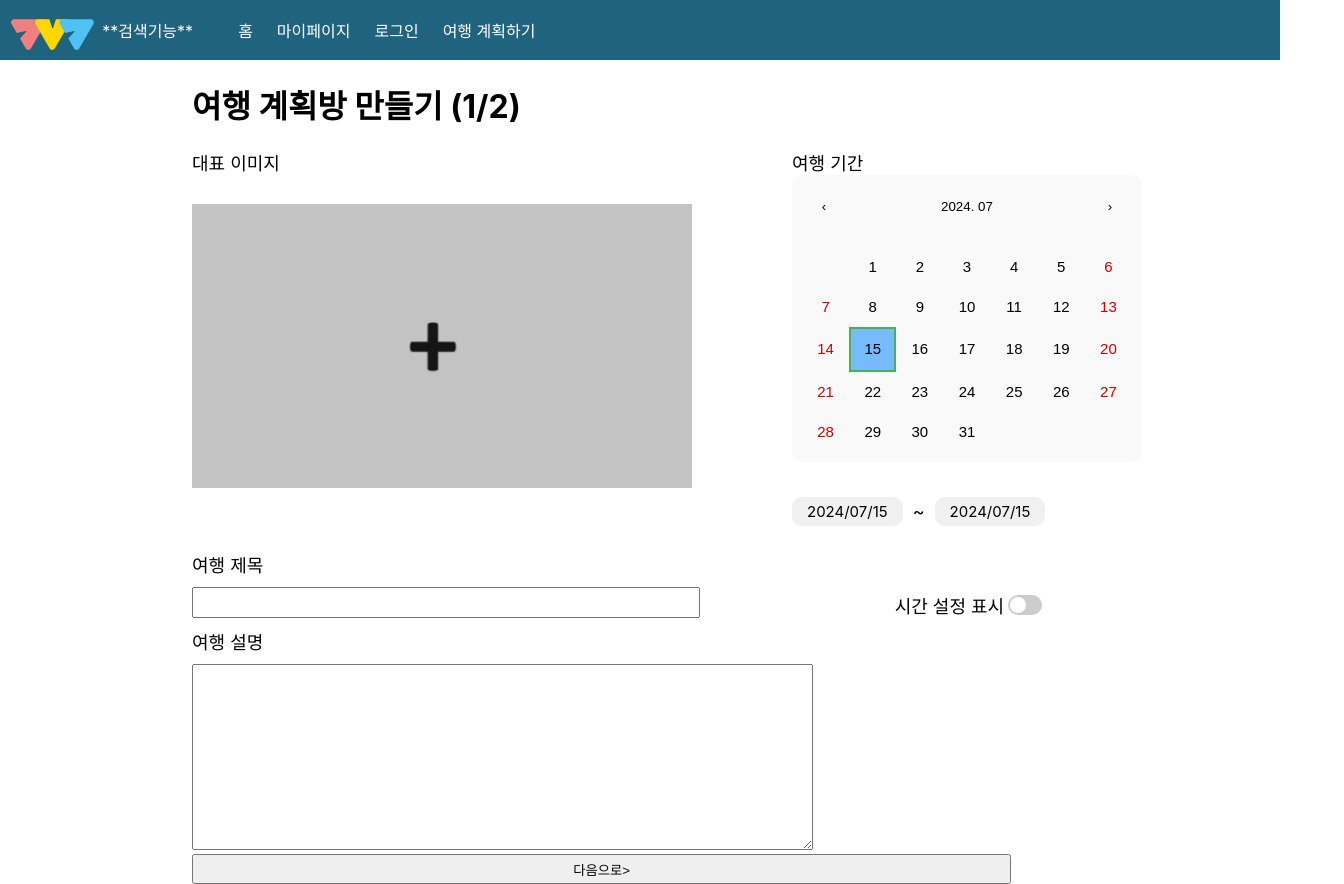
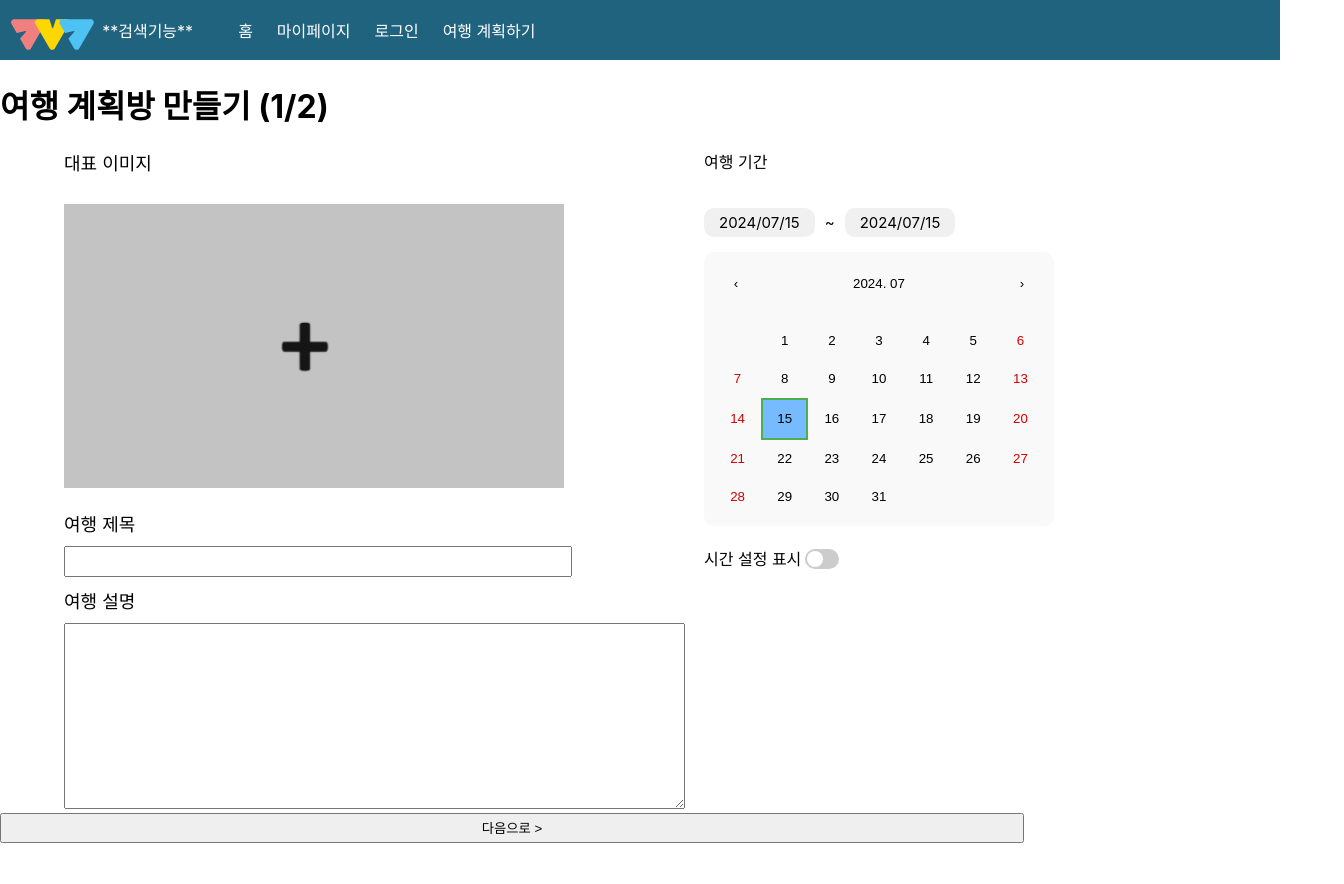
Before and after one commit to seoyoon127/gbk-frontend, a React (Create React App) app: page /PlanRoom1 in a window 1280 px wide. Shown: the whole page, 1344 px wide, since content can reach past the window. After the commit the page ends 843 px from the top, so only its background shows below. Built offline with nearby package versions, Linux system fonts and the light colour scheme.

Commit message:
choijong

```diff
--- a/src/pages/PlanRoom1.jsx
+++ b/src/pages/PlanRoom1.jsx
@@ -7,32 +7,43 @@ import TimePicker from 'react-time-picker';
 import 'react-calendar/dist/Calendar.css';
 import 'react-time-picker/dist/TimePicker.css';
 import { format } from 'date-fns';
-import moment from 'moment'; // moment 라이브러리 임포트
+import moment from 'moment';
 
 /*컨테이너 및 구역 나눔*/
 const PlanContainer = styled.div`
-  width: 80%;
-  margin-left: 15%;
-`
+  display: flex;
+  width: 100%;
+  margin-left: 5%;
+  margin-right: 5%;
+`;
+
+const ContentContainer = styled.div`
+  width: 100%;
+`;
+
+const Period = styled.div`
+  width: 100%;
+`;
+
 const PlanTop = styled.div`
   display: flex;
   div {
     font-size: 18px;
   }
-`
-const PlanBottom=styled.div`
+`;
+const PlanBottom = styled.div`
   display: flex;
   div {
     font-size: 18px;
   }
-`
+`;
 /*이미지, 텍스트*/
 const Img = styled.img`
   width: 500px;
   height: 300px;
   object-fit: contain;
   cursor: pointer;
-`
+`;
 const Text = styled.div`
   > div {
     margin: 10px 0;
@@ -44,56 +55,56 @@ const Text = styled.div`
   }
   > textarea {
     font-size: 16px;
-        cols:10;
+    cols: 10;
   }
-`
+`;
 /*캘린더*/
 const CalendarContainer = styled.div`
   margin-bottom: 20px;
 `;
 const StyledCalendar = styled(Calendar)`
-  border: none; /* 경계선 제거 */
-  border-radius: 10px; /* 모서리 둥글게 */
-  background-color: #f9f9f9; /* 배경 색상 */
-  padding: 10px; /* 여백 추가 */
+  border: none;
+  border-radius: 10px;
+  background-color: #f9f9f9;
+  padding: 10px;
 
   .react-calendar__month-view__weekdays {
-    display: none; /* 요일 헤더 숨기기 */
+    display: none;
   }
 
   .react-calendar__month-view__weekdays__weekday {
-    display: none; /* 요일 제목의 스타일을 비우기 */
+    display: none;
   }
 
   .react-calendar__tile--now {
-    border: 2px solid #4caf50; /* 오늘 날짜 스타일 */
+    border: 2px solid #4caf50;
   }
 
   .react-calendar__tile--active {
-    background: #45a049; /* 오늘 날짜의 배경 색상 */
+    background: #45a049;
     color: white;
   }
-`
+`;
 const DateDisplay = styled.div`
   margin-top: 20px;
   display: flex;
   align-items: center;
-`
+`;
 const DateText = styled.p`
   font-size: 15px;
   padding: 5px 15px;
   background-color: #f0f0f0;
   border-radius: 10px;
-`
+`;
 const Separator = styled.div`
   font-size: 15px;
   margin: 0 10px;
-`
+`;
 /*시간*/
 const TimeDisplay = styled.div`
   display: flex;
   align-items: center;
-`
+`;
 const StyledTimePicker = styled(TimePicker)`
   .react-time-picker__wrapper {
     background-color: #f0f0f0;
@@ -102,12 +113,11 @@ const StyledTimePicker = styled(TimePicker)`
     padding: 2px 2px;
     font-size: 15px;
   }
-`
+`;
 const ToggleLabel = styled.label`
   display: flex;
-  align-items: center;
   cursor: pointer;
-`
+`;
 
 const ToggleSwitch = styled.input`
   appearance: none;
@@ -138,23 +148,18 @@ const ToggleSwitch = styled.input`
     left: 2px;
     transition: transform 0.2s ease;
   }
-`
+`;
 /*페이지 이동 버튼*/
-const NextButton=styled.button`
-    width:80%; height:30px;
-    text-align:center;
-    .link{
-        text-decoration:none;
+const NextButton = styled.button`
+  width: 80%;
+  height: 30px;
+  text-align: center;
+  .link {
+    text-decoration: none;
   }
-`
+`;
 /*시간, 기간 위치*/
-const Time=styled.div`
-    margin-top:5%;
-    margin-left:7%;
-`
-const Period=styled.div`
-    margin-left:100px;
-`
+const Time = styled.div``;
 
 function PlanRoom1() {
   const [image, setImage] = useState(ImgUpload);
@@ -182,15 +187,18 @@ function PlanRoom1() {
 
   const navigate = useNavigate();
 
-  const handleLink=()=>{
+  const handleLink = () => {
     navigate('/Planroom2');
-  }
+  };
   return (
+    <>
+      <h1>여행 계획방 만들기 (1/2)</h1>
       <PlanContainer>
-            <h1>여행 계획방 만들기 (1/2)</h1>
+        <ContentContainer>
           <PlanTop>
             <div>
-                    <div>대표 이미지</div><br />
+              <div>대표 이미지</div>
+              <br />
               <Img
                 src={image}
                 alt="image_upload"
@@ -199,7 +207,7 @@ function PlanRoom1() {
                   if (fileInputRef.current) {
                     fileInputRef.current.click();
                   } else {
-                                console.warn("File input element is null/undefined");
+                    console.warn('File input element is null/undefined');
                   }
                 }}
               />
@@ -207,12 +215,28 @@ function PlanRoom1() {
                 type="file"
                 ref={fileInputRef}
                 accept="image/*"
-                        style={{ display: "none" }}
+                style={{ display: 'none' }}
                 onChange={handleImageUpload}
               />
             </div>
+          </PlanTop>
+          <PlanBottom>
+            <Text>
+              <div>여행 제목</div>
+              <input type="text" />
+              <Time></Time>
+              <div>여행 설명</div>
+              <textarea cols="60" rows="10" />
+            </Text>
+          </PlanBottom>
+        </ContentContainer>
         <Period>
           <div>여행 기간</div>
+          <DateDisplay>
+            <DateText>{format(startDate, 'yyyy/MM/dd')}</DateText>
+            <Separator>~</Separator>
+            <DateText>{format(endDate, 'yyyy/MM/dd')}</DateText>
+          </DateDisplay>
           <CalendarContainer>
             <StyledCalendar
               selectRange={true}
@@ -225,28 +249,14 @@ function PlanRoom1() {
               minDetail="year"
               formatDay={(locale, date) => moment(date).format('D')} // 일 제거 숫자만 보이게
               formatYear={(locale, date) => moment(date).format('YYYY')} // 네비게이션 눌렀을때 숫자 년도만 보이게
-                        formatMonthYear={(locale, date) => moment(date).format('YYYY. MM')} // 네비게이션에서 2023. 12 이렇게 보이도록 설정
+              formatMonthYear={(locale, date) =>
+                moment(date).format('YYYY. MM')
+              }
             />
           </CalendarContainer>
-                    <DateDisplay>
-                        <DateText>{format(startDate, 'yyyy/MM/dd')}</DateText>
-                        <Separator>~</Separator>
-                    <   DateText>{format(endDate, 'yyyy/MM/dd')}</DateText>
-                    </DateDisplay>
-                </Period>
-            </PlanTop>
-            <PlanBottom>
-                <Text>
-                    <div>여행 제목</div>
-                    <input type="text" />
-                    <Time>
-                </Time>
-                    <div>여행 설명</div>
-                    <textarea cols="60" rows="10"/>
-                </Text>
           <Time>
             <ToggleLabel>
-                    <span style={{ marginLeft: '10px' }}>시간 설정 표시</span>
+              <span>시간 설정 표시</span>
               <ToggleSwitch
                 type="checkbox"
                 checked={showTime}
@@ -271,9 +281,10 @@ function PlanRoom1() {
               </TimeDisplay>
             )}
           </Time>
-            </PlanBottom>
-            <NextButton onClick={handleLink}>다음으로&gt;</NextButton>
+        </Period>
       </PlanContainer>
+      <NextButton onClick={handleLink}>다음으로 &gt;</NextButton>
+    </>
   );
 }
 
```
Lines whose indentation alone changed are shown as unchanged.
